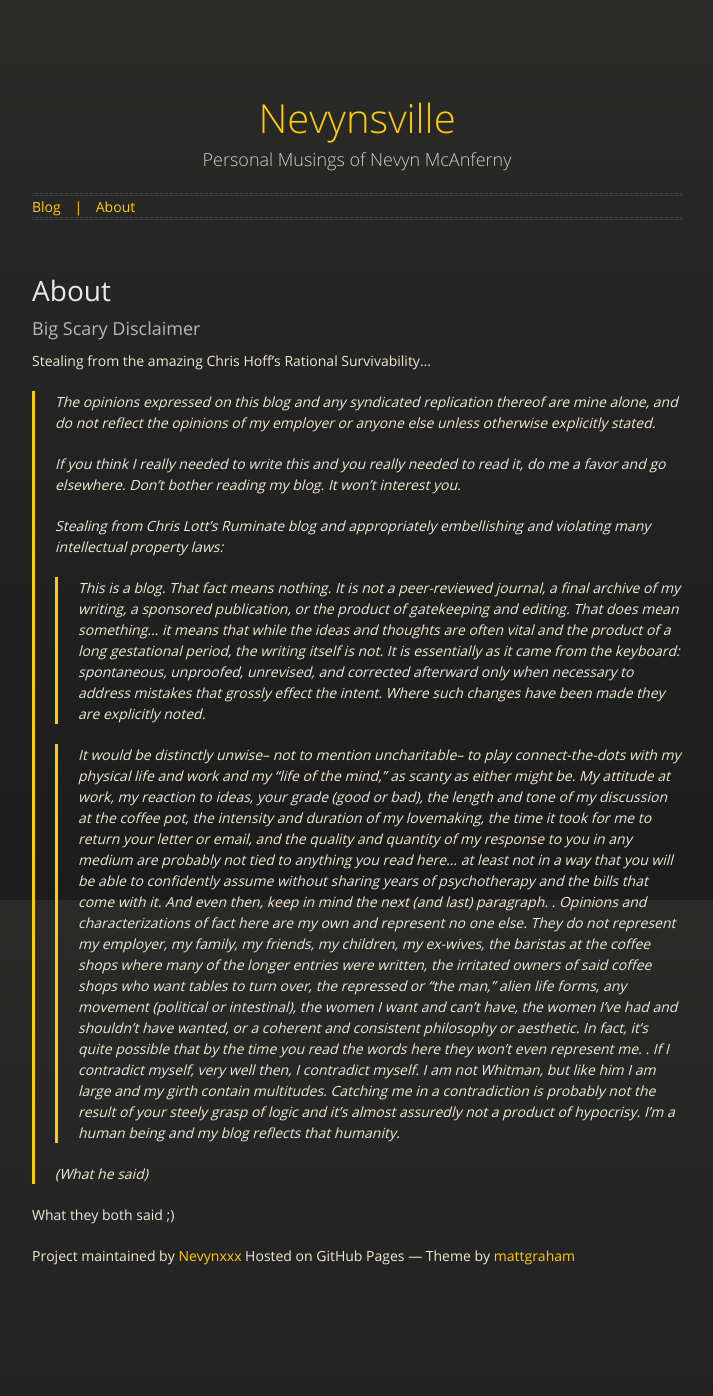
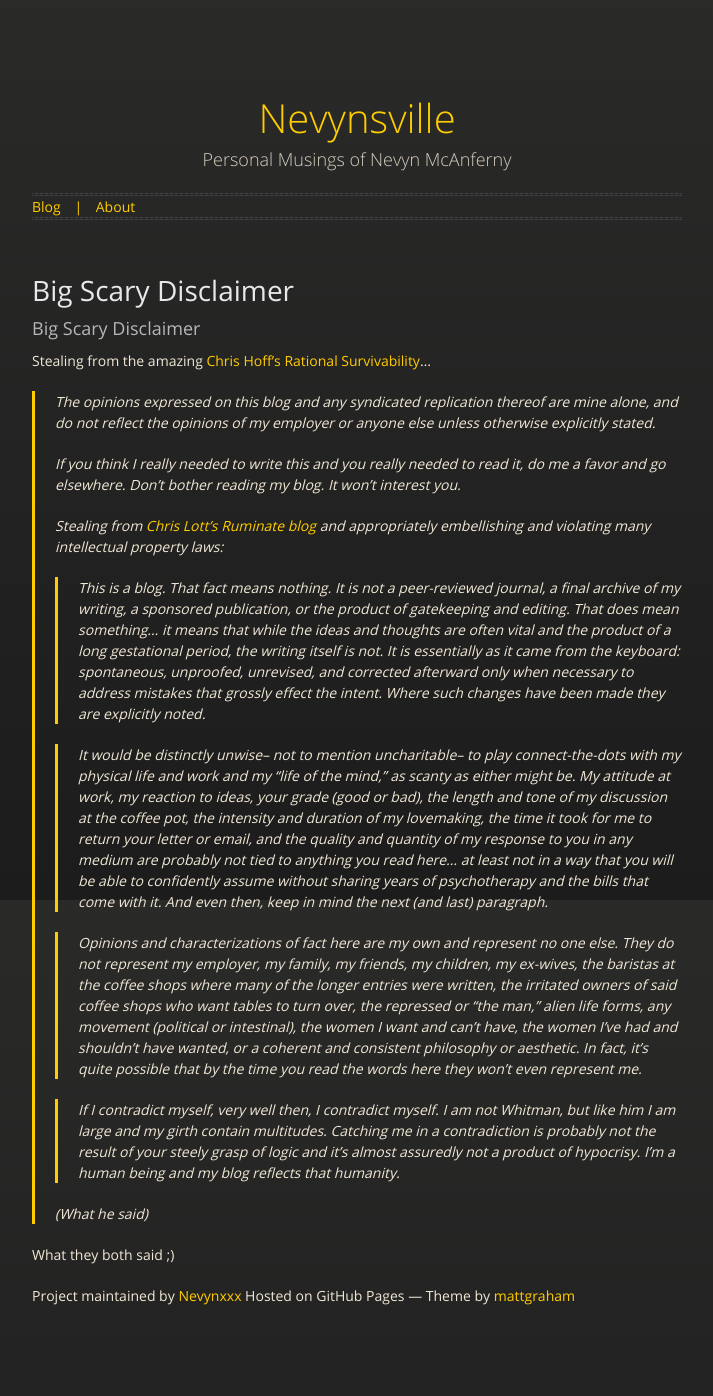
Before and after one commit to Nevynxxx/nevynxxx.github.io, a Jekyll site: the page built from about/index.md, in a window 1280 px wide. Shown: the whole page, without its empty margins (283-996 px from the left). Built offline with Jekyll 4.4.1, drawn with Linux system fonts in a browser that asks for light colours; nearby versions of some CDN libraries; before the commit the page ends 1356 px from its top, so only the background shows below that.

Commit message:
Fixed links

```diff
--- a/about/index.md
+++ b/about/index.md
@@ -1,26 +1,26 @@
 ---
 layout: page
-title: About
+title: Big Scary Disclaimer
 permalink: /about/
 ---
 
 ### Big Scary Disclaimer
 
-Stealing from the amazing Chris Hoff’s Rational Survivability…
+Stealing from the amazing [Chris Hoff’s Rational Survivability](http://www.rationalsurvivability.com/blog/?page_id=1302)…
 
 >The opinions expressed on this blog and any syndicated replication thereof are mine alone, and do not reflect the opinions of my employer or anyone else unless otherwise explicitly stated.
 >
 >
 >If you think I really needed to write this and you really needed to read it, do me a favor and go elsewhere. Don’t bother reading my blog.  It won’t interest you.
 >
->Stealing from Chris Lott’s Ruminate blog and appropriately embellishing and violating many intellectual property laws:
+>Stealing from [Chris Lott’s Ruminate blog](http://chrislott.org/story/disclaimer/) and appropriately embellishing and violating many intellectual property laws:
 >
 > > This is a blog. That fact means nothing. It is not a peer-reviewed journal, a final archive of my writing, a sponsored publication, or the product of gatekeeping and editing. That does mean something… it means that while the ideas and thoughts are often vital and the product of a long gestational period, the writing itself is not. It is essentially as it came from the keyboard: spontaneous, unproofed, unrevised, and corrected afterward only when necessary to address mistakes that grossly effect the intent. Where such changes have been made they are explicitly noted.
 >
 > > It would be distinctly unwise– not to mention uncharitable– to play connect-the-dots with my physical life and work and my “life of the mind,” as scanty as either might be. My attitude at work, my reaction to ideas, your grade (good or bad), the length and tone of my discussion at the coffee pot, the intensity and duration of my lovemaking, the time it took for me to return your letter or email, and the quality and quantity of my response to you in any medium are probably not tied to anything you read here… at least not in a way that you will be able to confidently assume without sharing years of psychotherapy and the bills that come with it. And even then, keep in mind the next (and last) paragraph.
-.
+>
 > > Opinions and characterizations of fact here are my own and represent no one else. They do not represent my employer, my family, my friends, my children, my ex-wives, the baristas at the coffee shops where many of the longer entries were written, the irritated owners of said coffee shops who want tables to turn over, the repressed or “the man,” alien life forms, any movement (political or intestinal), the women I want and can’t have, the women I’ve had and shouldn’t have wanted, or a coherent and consistent philosophy or aesthetic. In fact, it’s quite possible that by the time you read the words here they won’t even represent me.
-.
+>
 > > If I contradict myself, very well then, I contradict myself. I am not Whitman, but like him I am large and my girth contain multitudes. Catching me in a contradiction is probably not the result of your steely grasp of logic and it’s almost assuredly not a product of hypocrisy. I’m a human being and my blog reflects that humanity.
 >
 > (What he said)
```
